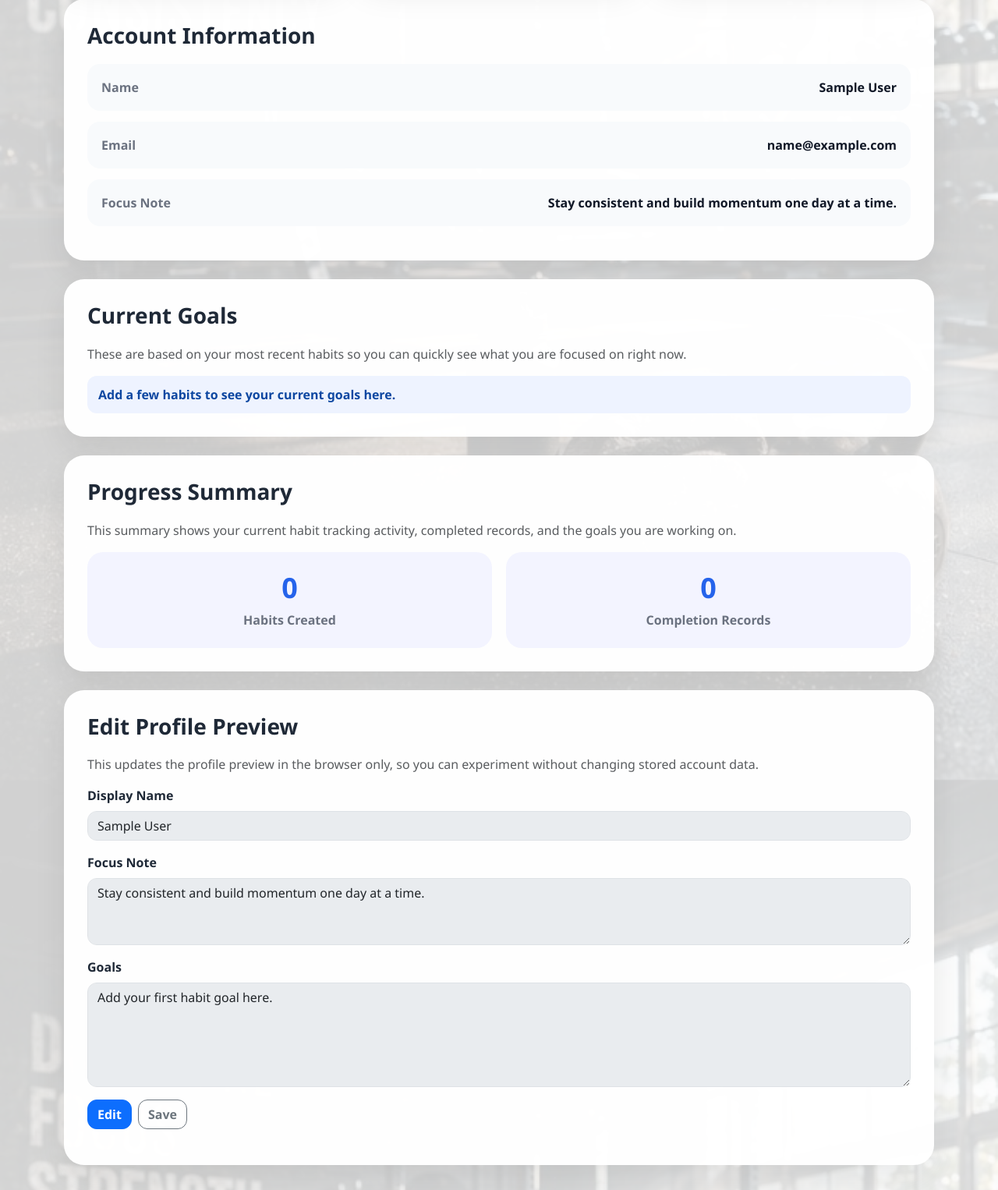
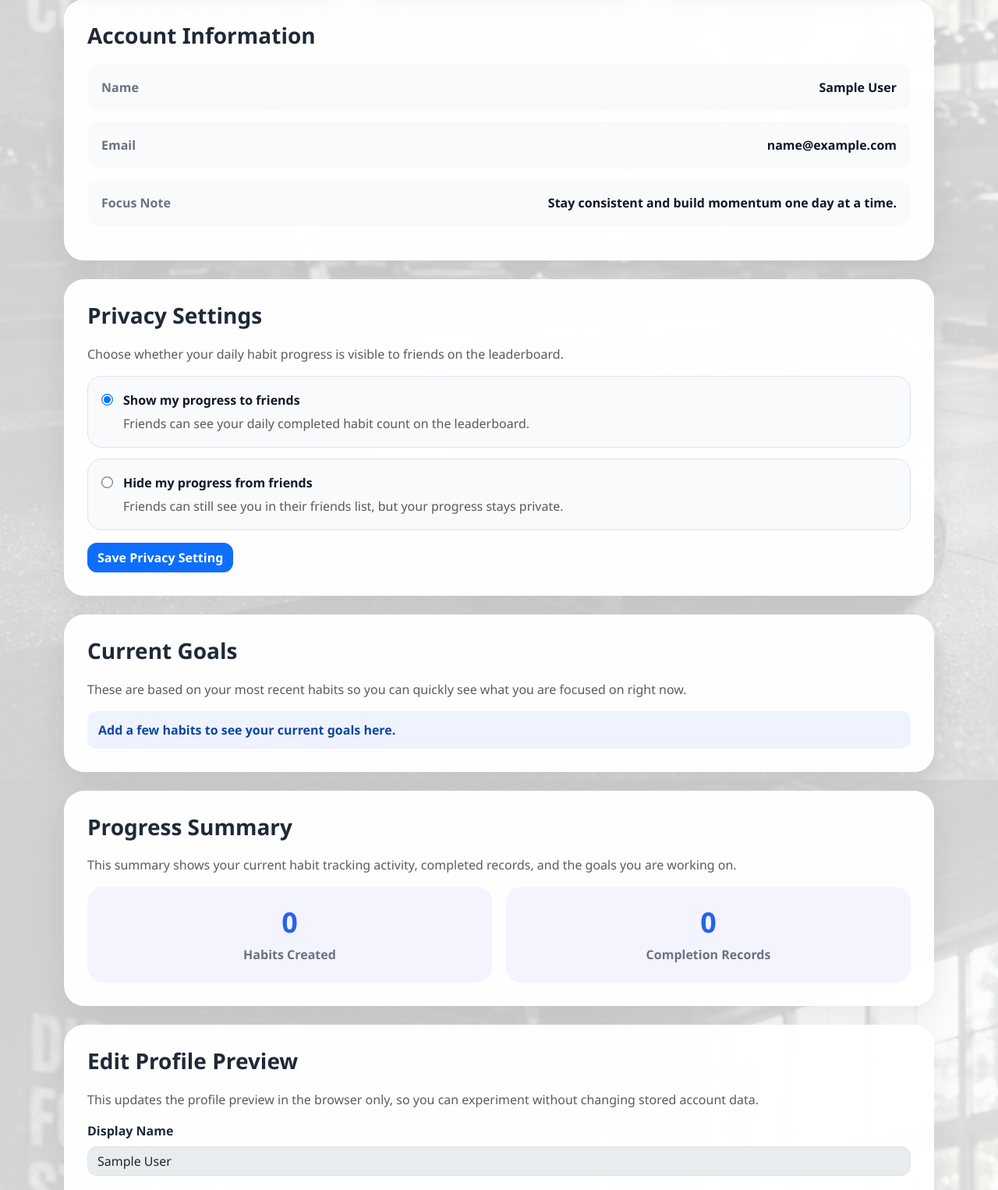
Before and after one commit to wenghengan-source/Agile-Web-Development-Project, a Flask app: page /profile in a window 1280 px wide. Shown: the part 620-2146 px from the top of the page at 78% size. Run offline with Flask 3, Linux system fonts and the light colour scheme; the visitor is signed in with stand-in values (Sample User, id 1); data comes from the database, SQL or seed files in the repository; data that the repository does not hold is empty; some libraries are stand-ins or nearby versions.

Commit message:
Add profile privacy controls

```diff
--- a/Habit-tracker/app.py
+++ b/Habit-tracker/app.py
@@ -1850,6 +1850,30 @@ def profile():
         share_progress_with_friends=share_progress_with_friends
     )
 
+
+@app.route("/update_privacy", methods=["POST"])
+def update_privacy():
+    if "user_id" not in session:
+        return redirect(url_for("login"))
+
+    share_progress_with_friends = request.form.get(
+        "share_progress_with_friends",
+        str(DEFAULT_SHARE_PROGRESS_WITH_FRIENDS)
+    )
+
+    conn = sqlite3.connect("habit_tracker.db")
+    cursor = conn.cursor()
+    update_user_progress_visibility(
+        cursor,
+        session["user_id"],
+        share_progress_with_friends
+    )
+    conn.commit()
+    conn.close()
+
+    flash("Privacy setting updated successfully.")
+    return redirect(url_for("profile"))
+
 @app.route("/habit/<int:habit_id>")
 def habit_detail(habit_id):
     if "user_id" not in session:
--- a/Habit-tracker/static/style.css
+++ b/Habit-tracker/static/style.css
@@ -2062,6 +2062,33 @@ h1, h2, h3, h4, h5 {
     text-align: center;
 }
 
+.privacy-option-group {
+    display: grid;
+    gap: 14px;
+}
+
+.privacy-option-card {
+    background: #f8fafc;
+    border: 1px solid #dbe4f0;
+    border-radius: 18px;
+    padding: 18px;
+    display: flex;
+    align-items: flex-start;
+    gap: 14px;
+    cursor: pointer;
+}
+
+.privacy-option-card input[type="radio"] {
+    margin-top: 5px;
+    transform: scale(1.15);
+}
+
+.privacy-option-card strong {
+    display: block;
+    color: #111827;
+    margin-bottom: 6px;
+}
+
 .profile-progress-box h4 {
     font-size: 36px;
     font-weight: 900;
@@ -2087,6 +2114,11 @@ h1, h2, h3, h4, h5 {
     .profile-grid,
     .profile-progress-box {
         grid-template-columns: 1fr;
+    }
+
+    .privacy-option-card {
+        flex-direction: column;
+        align-items: flex-start;
     }
 
     .profile-info-row {
--- a/Habit-tracker/templates/profile.html
+++ b/Habit-tracker/templates/profile.html
@@ -28,6 +28,14 @@
 </nav>
 
 <div class="container mt-4">
+
+    {% with messages = get_flashed_messages() %}
+        {% if messages %}
+            <div class="alert alert-info">
+                {{ messages[0] }}
+            </div>
+        {% endif %}
+    {% endwith %}
 
     <div class="profile-hero">
         <div class="profile-avatar" id="heroInitial">
@@ -82,6 +90,53 @@
             <span>Focus Note</span>
             <strong id="focusNote">Stay consistent and build momentum one day at a time.</strong>
         </div>
+    </div>
+
+    <div class="profile-card mt-4">
+        <h3>Privacy Settings</h3>
+        <p class="text-muted">
+            Choose whether your daily habit progress is visible to friends on the leaderboard.
+        </p>
+
+        <form method="POST" action="/update_privacy">
+            <div class="privacy-option-group">
+                <label class="privacy-option-card">
+                    <input
+                        type="radio"
+                        name="share_progress_with_friends"
+                        value="1"
+                        {% if share_progress_with_friends == 1 %}checked{% endif %}
+                    >
+
+                    <div>
+                        <strong>Show my progress to friends</strong>
+                        <p class="mb-0 text-muted">
+                            Friends can see your daily completed habit count on the leaderboard.
+                        </p>
+                    </div>
+                </label>
+
+                <label class="privacy-option-card">
+                    <input
+                        type="radio"
+                        name="share_progress_with_friends"
+                        value="0"
+                        {% if share_progress_with_friends == 0 %}checked{% endif %}
+                    >
+
+                    <div>
+                        <strong>Hide my progress from friends</strong>
+                        <p class="mb-0 text-muted">
+                            Friends can still see you in their friends list, but your progress stays private.
+                        </p>
+                    </div>
+                </label>
+            </div>
+
+            <button type="submit" class="btn btn-primary mt-3">
+                Save Privacy Setting
+            </button>
+        </form>
     </div>
 
     <div class="profile-card mt-4">
```
